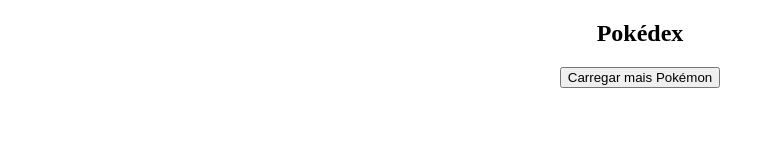
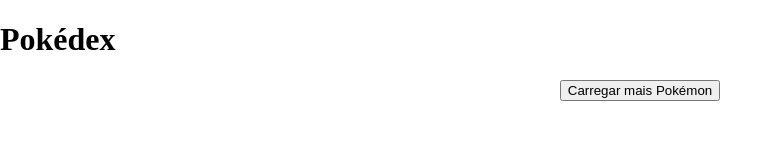
Before and after one commit to helciosp/pokedex, a plain HTML site: page index.html in a window 1280 px wide. Shown: the whole page, without its empty margins (0-783 px from the left). Drawn offline with nearby package versions, Linux system fonts and the light colour scheme; no server answers.

Commit message:
Semântica html

```diff
--- a/index.html
+++ b/index.html
@@ -8,13 +8,15 @@
     <title>Pokédex</title>
 </head>
 <body>
+    <header>
+        <h1>Pokédex</h1>
+    </header>
 
     <main id="main">
-        <section id="pokedex">
-            <h2>Pokédex</h2>
+        <div id="pokedex">
             <div id="pokedex-div"></div>
             <button id="load">Carregar mais Pokémon</button>
-        </section>
+        </div>
     </main>
 
     <script src="https://code.jquery.com/jquery-3.6.0.min.js"></script>
```
